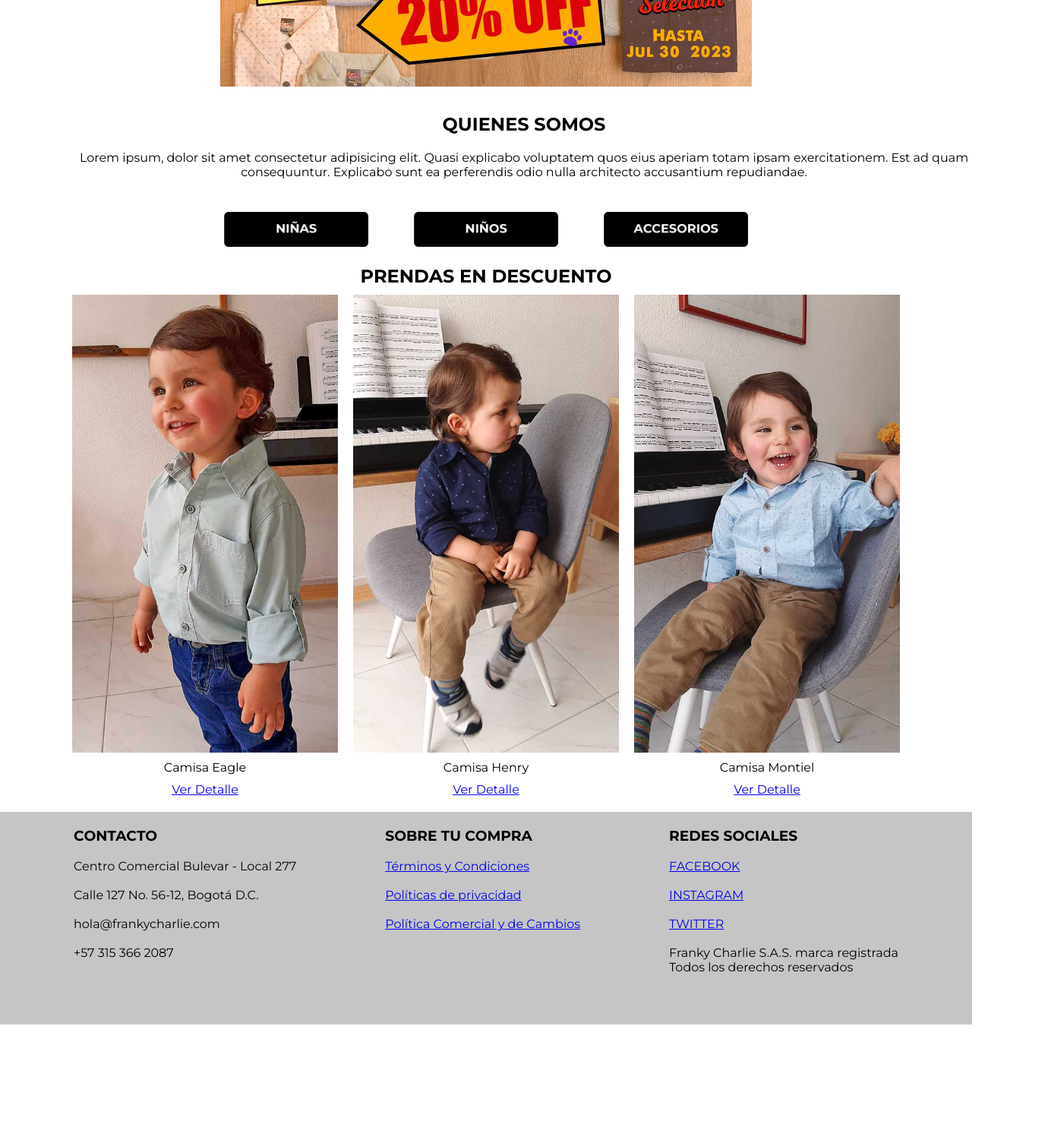
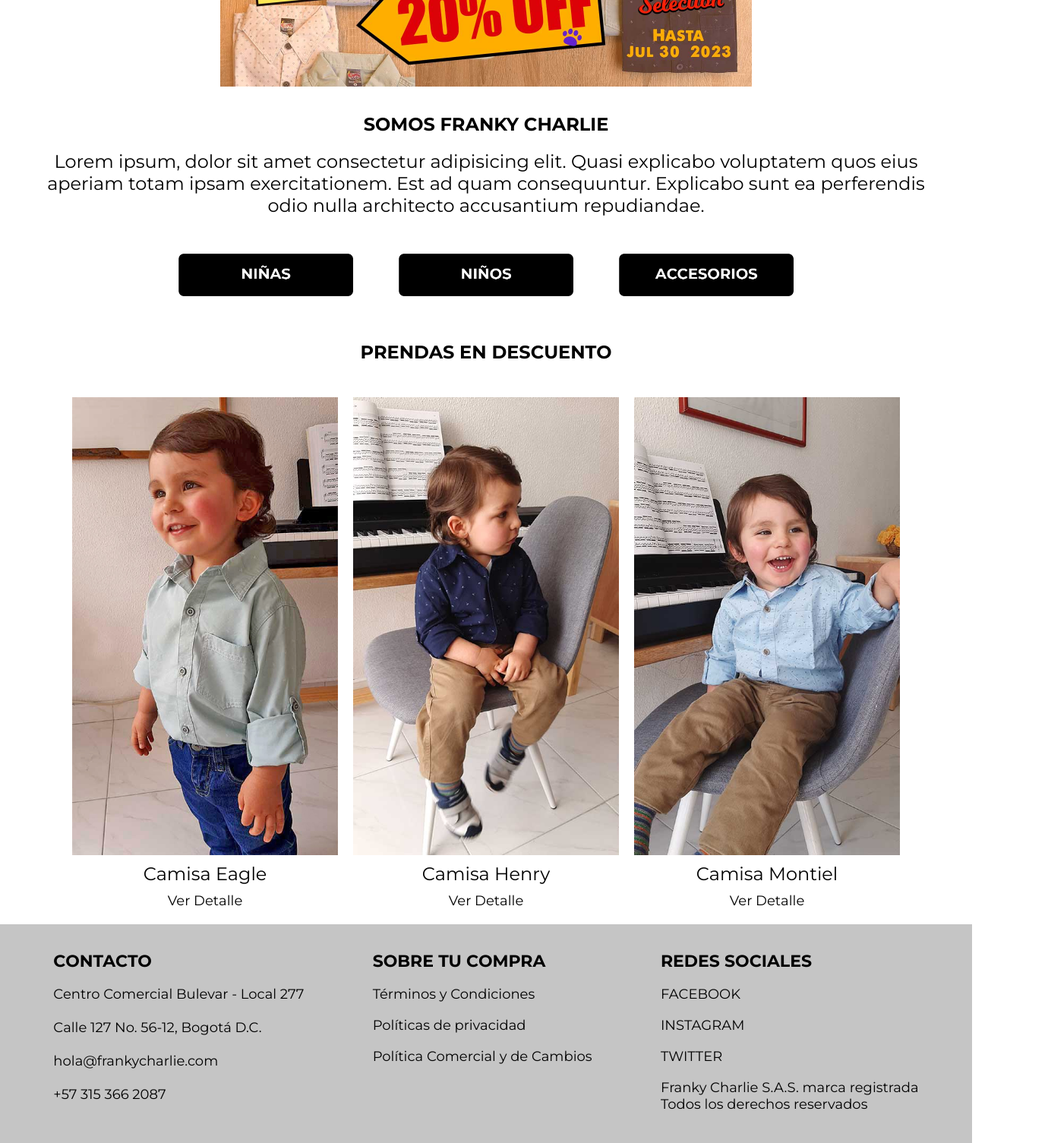
Before and after one commit to Juanconvers/PreEntrega2ConversYanez, a plain HTML site: page index.html in a window 1280 px wide. Shown: the part 480-1985 px from the top of the page at 76% size, 1380 px wide, since content can reach past the window. Before the commit the page ends 1829 px from the top, so only its background shows below. Drawn offline with Linux system fonts and the light colour scheme.

Commit message:
se modifican index y estilo. Se crea el gitignore

```diff
--- a/assets/css/style.css
+++ b/assets/css/style.css
@@ -26,7 +26,7 @@
 
 #gridContainer{
     display: grid;
-    grid-template-rows: 160px auto auto 300px;
+    grid-template-rows: 160px auto auto auto;
     grid-template-columns: 50% 50%;
     grid-template-areas: "header header"
     "title title"
@@ -46,8 +46,11 @@
     }
 
 .navigation__link{
-    margin: 30px;
-    font-size: 20px;
+    margin: 15px;
+    font-size: 16px;
+    font-weight: 700;
+    color: #000000;
+    text-decoration-line: none;
     }
 
 #title{
@@ -60,6 +63,7 @@
 #title{
     background-color: rgb(197, 197, 197);
     font-size: 30px;
+    font-weight: 700;
     padding: 10px;
     text-align: center;
     }
@@ -76,8 +80,7 @@
     }
 
 #text{
-    height: 120px;
-    width: 100%;
+    height: auto;
     padding: 10px 50px;
     display: flex;
     flex-direction: column;
@@ -95,6 +98,9 @@
 .text__paragraph{
     padding: 10px;
     text-align: center;
+    font-weight: 400;
+    font-size: 24px;
+    color: #000000;
 
     }
 
@@ -108,7 +114,10 @@
 
 .menu__button{
     padding: 10px 30px;
+}
 
+#text__second{
+    margin: 35px;
 }
 
 #shopping{
@@ -123,6 +132,14 @@
     flex-direction: column;
     align-items: center;
     }
+
+.shopping__link{
+    text-decoration-line: none;
+    font-weight: 400;
+    font-size: 18px;
+    color: #000000;
+
+}
 
 #footer{
     grid-area: footer;
@@ -140,8 +157,22 @@
 
 .footer__info{
     padding: 20px;
-      }
+    }
 
+.footer__headline{
+    font-weight: 700;
+    font-size: 22px;
+    color: #000000;
+    margin-top: 15px;
+}
+
+.footer__link, .footer__paragraph{
+    text-decoration-line: none;
+    font-weight: 400;
+    font-size: 18px;
+    color: #000000;
+    margin-bottom: 20px;
+}
 
 
 
--- a/index.html
+++ b/index.html
@@ -12,7 +12,7 @@
 
     <header id="navigation">
        	<img
-			class="navigation__link"
+			class="navigation__link--logo"
 			src="assets/img/LogoFrankyCharly.png"
 			width="150" alt="logo-frankycharlie">
 		<a class="navigation__link" href="index.html">HOME</a>
@@ -23,7 +23,7 @@
 	</header>
 
 	<div id="title">
-		<p>MODA INFANTIL PARA TODA OCASIÓN</p>
+		<p>VEN A FRANKIE - CHARLIE / MODA INFANTIL PARA TODA OCASIÓN</p>
 	</div>
 
 	<main id="main">
@@ -34,7 +34,7 @@
 
 		<section id="text">
 			<div>
-				<h2 class="text__headline">QUIENES SOMOS</h2>
+				<h2 class="text__headline">SOMOS FRANKY CHARLIE</h2>
 			</div>
 
 			<div>
@@ -44,17 +44,17 @@
 
 		<section id="menu">
 			<div class="menu__button">
-				<img src="assets/img/1BotonNinas-02.jpg" width="190" alt="boton-ninas">
+				<img src="assets/img/1BotonNinas-02.jpg" width="230" alt="boton-ninas">
 			</div>
 			<div class="menu__button">
-				<img src="assets/img/2BotonNinos-02.jpg" width="190" alt="boton-ninos">
+				<img src="assets/img/2BotonNinos-02.jpg" width="230" alt="boton-ninos">
 			</div>
 			<div class="menu__button">
-				<img src="assets/img/3BotonAccesorios-02.jpg" width="190" alt="boton-accesorios">
+				<img src="assets/img/3BotonAccesorios-02.jpg" width="230" alt="boton-accesorios">
 			</div>
 		</section>
 
-		<section>
+		<section id="text__second">
 			<div class="text__headline">
 				<h2 >PRENDAS EN DESCUENTO</h2>
 			</div>
@@ -66,21 +66,21 @@
 				<img src="assets/img/Modelo1.jpg" width="350" alt="prenda1">
 
 				<p class="text__paragraph">Camisa Eagle</p>
-				<a href="pages/detalle.html">Ver Detalle</a>
+				<a class="shopping__link" href="pages/detalle.html">Ver Detalle</a>
 			</div>
 
 			<div class="shopping__item">
 				<img src="assets/img/Modelo2.jpg" width="350" alt="prenda2">
 
 				<p class="text__paragraph">Camisa Henry</p>
-				<a href="pages/detalle.html">Ver Detalle</a>
+				<a class="shopping__link" href="pages/detalle.html">Ver Detalle</a>
 			</div>
 
 			<div class="shopping__item">
 				<img src="assets/img/Modelo3.jpg" width="350" alt="prenda3">
 
 				<p class="text__paragraph">Camisa Montiel</p>
-				<a href="pages/detalle.html">Ver Detalle</a>
+				<a class="shopping__link" href="pages/detalle.html">Ver Detalle</a>
 			</div>
 
 		</section>
@@ -103,20 +103,20 @@
 			<div class="footer__info">
 				<h3 class="footer__headline">SOBRE TU COMPRA</h3>
 				<br>
-				<a href="pages/politicas.html">Términos y Condiciones</a></li><br>
+				<a class="footer__link" href="pages/politicas.html">Términos y Condiciones</a></li><br>
 				<br>
-				<a href="pages/politicas.html">Políticas de privacidad</a></li><br>
+				<a class="footer__link" href="pages/politicas.html">Políticas de privacidad</a></li><br>
 				<br>
-				<a href="pages/politicas.html">Política Comercial y de Cambios</a></li><br>
+				<a class="footer__link" href="pages/politicas.html">Política Comercial y de Cambios</a></li><br>
 			</div>
 			<div class="footer__info">
 				<h3 class="footer__headline">REDES SOCIALES</h3>
 				<br>
-				<a href="https://es-la.facebook.com/" target="_blank">FACEBOOK</a></li><br>
+				<a class="footer__link" href="https://es-la.facebook.com/" target="_blank">FACEBOOK</a></li><br>
 				<br>
-				<a href="https://www.instagram.com/" target="_blank">INSTAGRAM</a></li><br>
+				<a class="footer__link" href="https://www.instagram.com/" target="_blank">INSTAGRAM</a></li><br>
 				<br>
-				<a href="https://twitter.com" target="_blank">TWITTER</a></li><br>
+				<a class="footer__link" href="https://twitter.com" target="_blank">TWITTER</a></li><br>
 				<br>
 				<p class="footer__paragraph">Franky Charlie S.A.S. marca registrada <br>
 				Todos los derechos reservados</p>
```
Also changed, not shown: 1 other file.
